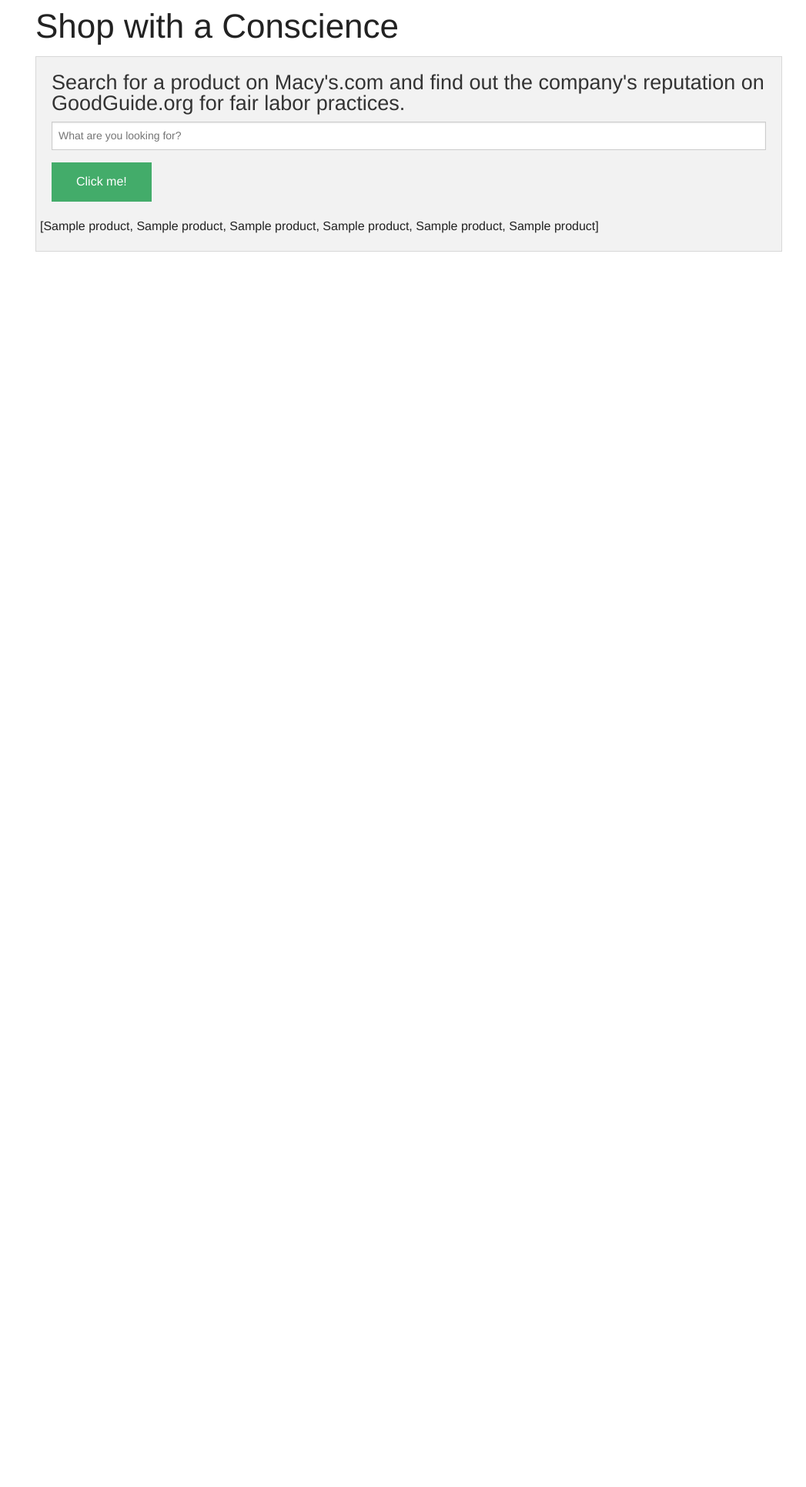
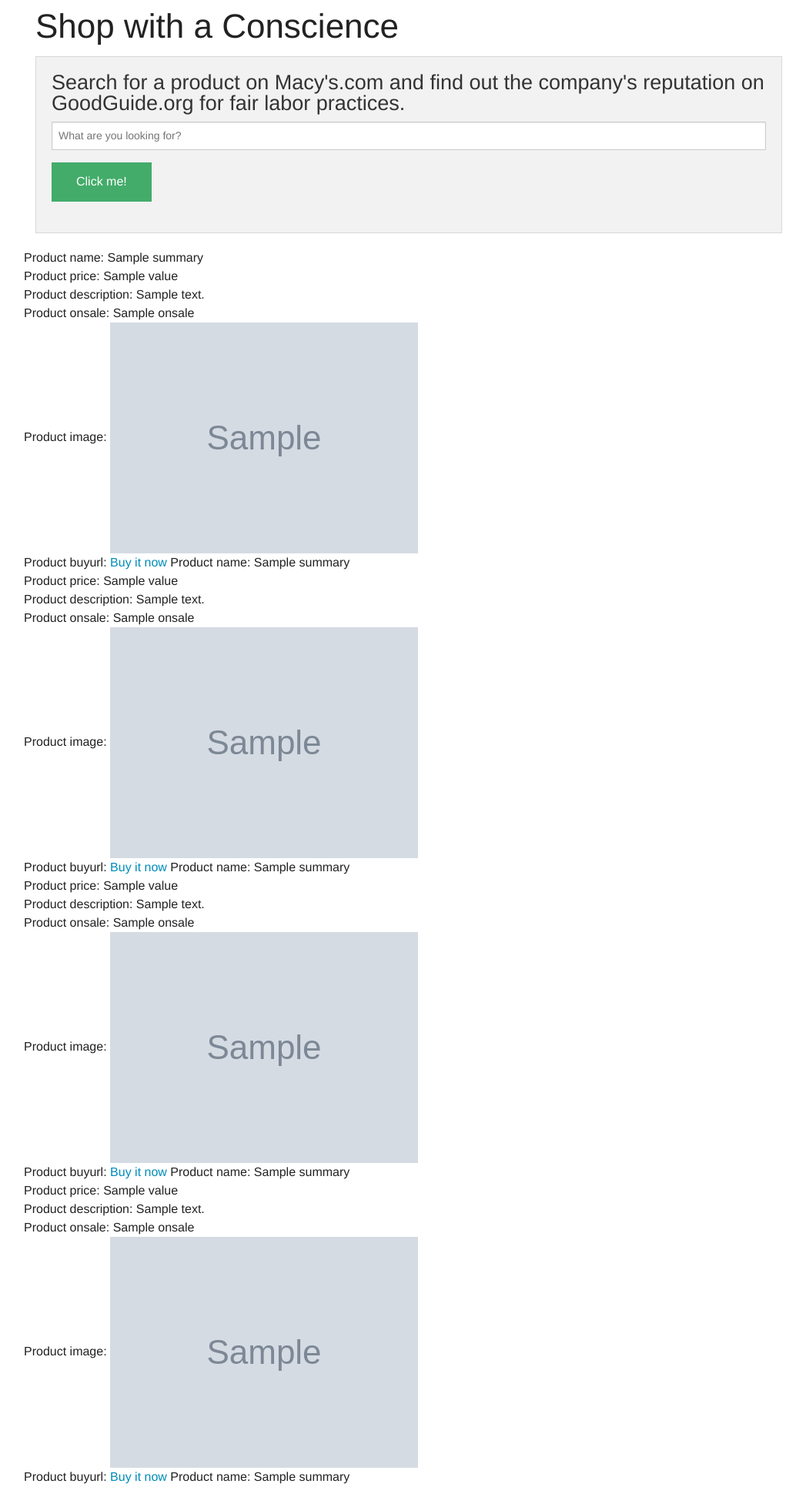
Before and after one commit to magshi/shop-with-conscience, a Flask app: page /search in a window 1280 px wide. Shown: the top 1932 px of the page at 77% size, without its empty margins (109-1156 px from the left). Before the commit the page ends 327 px from the top, so only its background shows below. Run offline with Flask 2, Linux system fonts and the light colour scheme; grey boxes marked "Sample" are stand-in pictures; a database or web service that is not in the repository returns one stand-in record (values such as "Sample title"); data that the repository does not hold is empty.

Commit message:
Something is working yay

```diff
--- a/app.py
+++ b/app.py
@@ -109,7 +109,7 @@
 	# 										'url': item[u'productDetails'][u'summary'][u'productURL']
 	# 										}
 
-	return render_template("index.html", results = search_data)
+	return render_template("index.html", products = search_data)
 
 if __name__ == '__main__':
 	app.run(debug=True)
--- a/templates/product.html
+++ b/templates/product.html
@@ -1,7 +1,9 @@
 
 		Product name: {{product.summary.name}}
 		</br>
-		Product price: {{product.price.regular.value}}
+		{% if product.price.regular %}
+			Product price: {{product.price.regular.value}}
+		{% endif %}
 		</br>
 		Product description: {{product.summary.description}}
 		</br>
```
Also changed, not shown: 1 other file.
